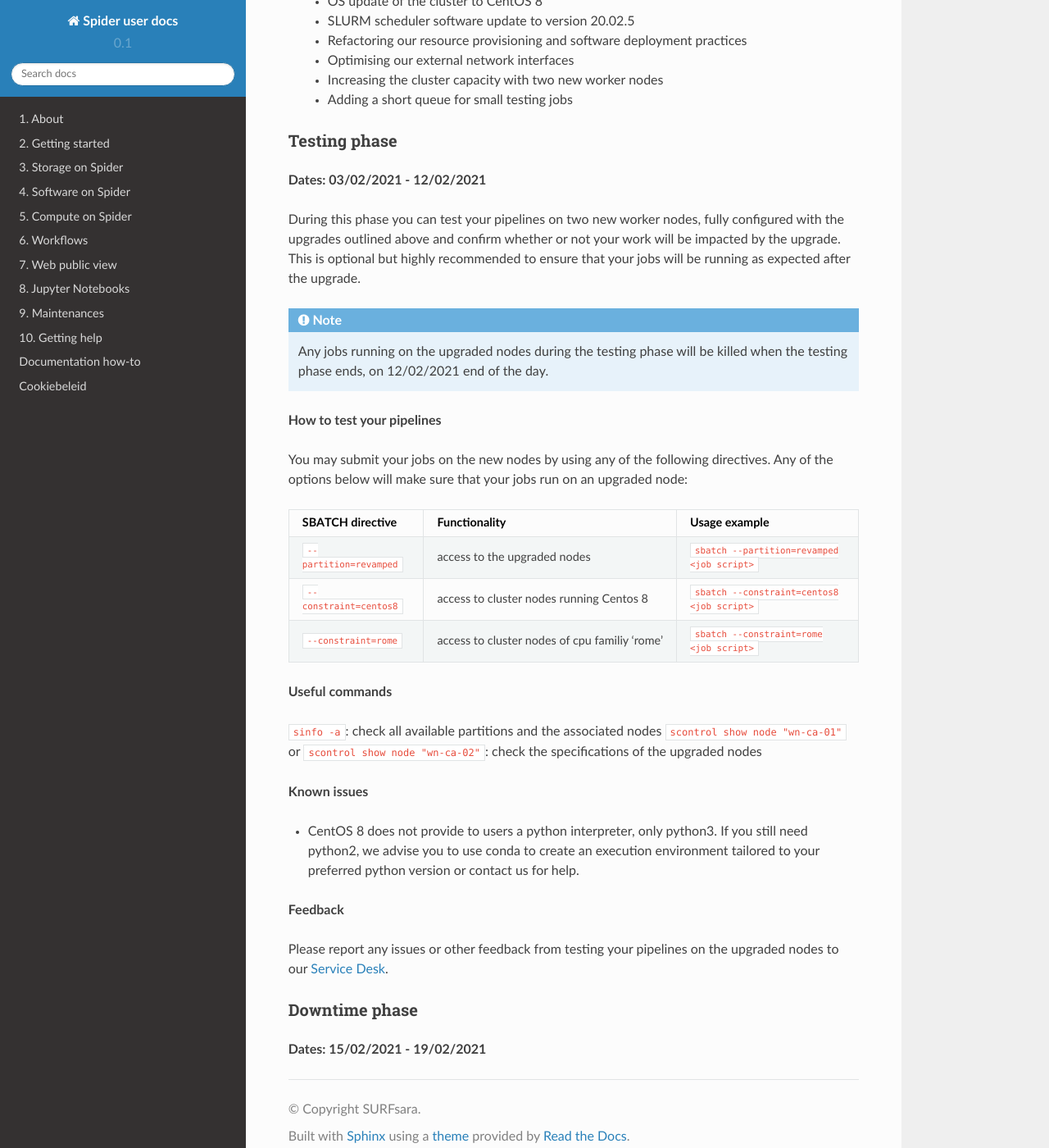
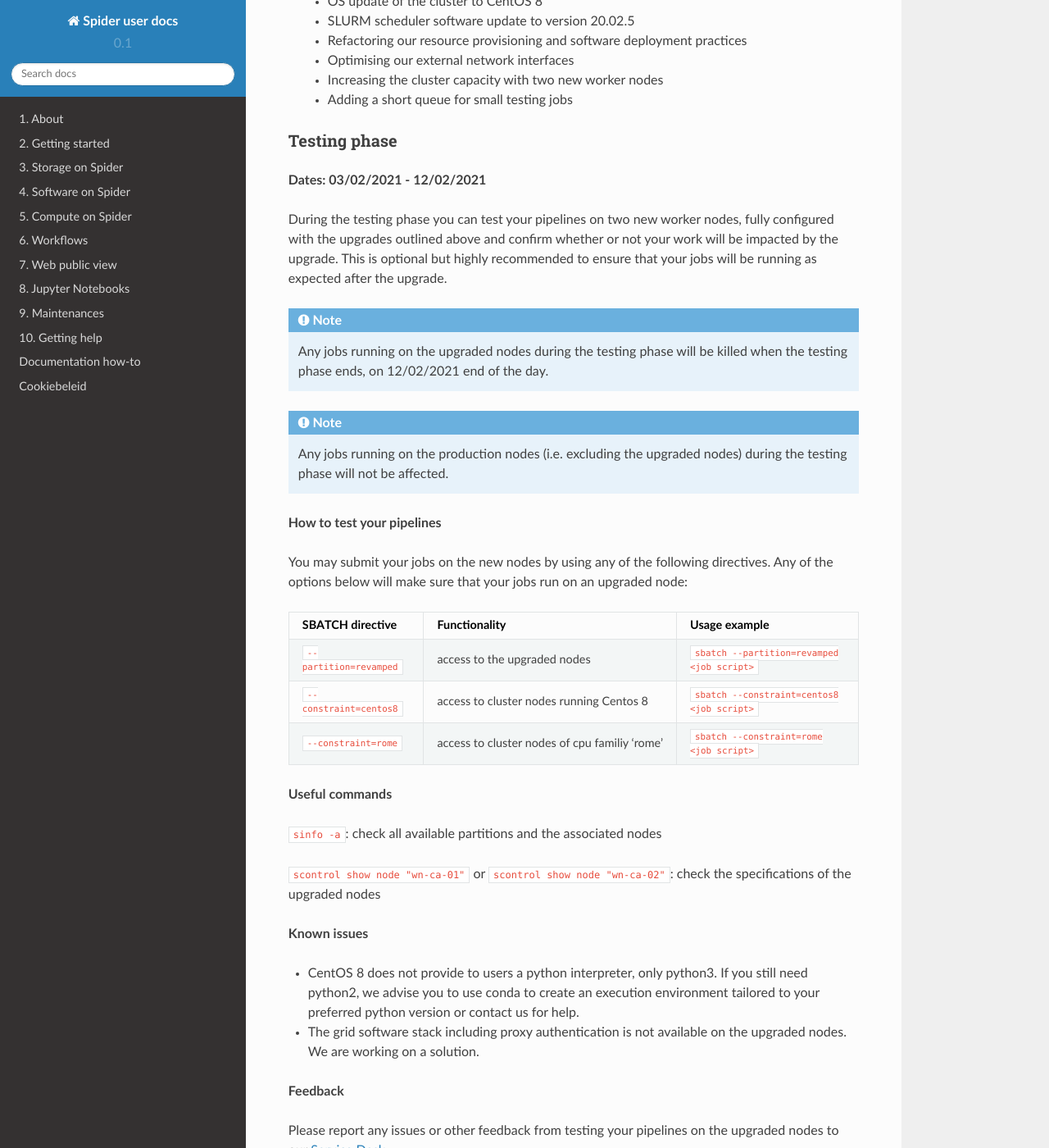
Before and after one commit to sara-nl/spiderdocs, a Sphinx documentation site: the page built from source/Pages/maintenance_instructions.rst, in a window 1280 px wide and 1400 px high, scrolled down 274 px. Shown: the whole window at 82% size. Built offline with Sphinx 7.4.7 and the Read the Docs theme 2.0.0, drawn with Linux system fonts in a browser that asks for light colours; some of the changed text lies outside the part shown.

Commit message:
Update maintenance_instructions.rst

```diff
--- a/source/Pages/maintenance_instructions.rst
+++ b/source/Pages/maintenance_instructions.rst
@@ -25,11 +25,15 @@
 
 **Dates: 03/02/2021 - 12/02/2021**
 
-During this phase you can test your pipelines on two new worker nodes, fully configured with the upgrades outlined above and confirm whether or not your work
+During the testing phase you can test your pipelines on two new worker nodes, fully configured with the upgrades outlined above and confirm whether or not your work
 will be impacted by the upgrade. This is optional but highly recommended to ensure that your jobs will be running as expected after the upgrade.
 
 .. Note::
    Any jobs running on the upgraded nodes during the testing phase will be killed when the testing phase ends, on 12/02/2021 end of the day.
+
+
+.. Note::
+   Any jobs running on the production nodes (i.e. excluding the upgraded nodes) during the testing phase will not be affected.
 
 **How to test your pipelines**
 
@@ -46,11 +50,13 @@
 **Useful commands**
 
 ``sinfo -a``: check all available partitions and the associated nodes
+
 ``scontrol show node "wn-ca-01"`` or ``scontrol show node "wn-ca-02"``: check the specifications of the upgraded nodes
 
 **Known issues**
 
 - CentOS 8 does not provide to users a python interpreter, only python3. If you still need python2, we advise you to use conda to create an execution environment tailored to your preferred python version or contact us for help.
+- The grid software stack including proxy authentication is not available on the upgraded nodes. We are working on a solution.
 
 **Feedback**
 
@@ -62,6 +68,16 @@
 
 **Dates: 15/02/2021 - 19/02/2021**
 
+During the downtime phase the login node will not be reachable and new jobs won't be accepted. Your data on dCache will still be accessible from any other computer/platform outside Spider.
+
+
+.. Note::
+   On 12/02/2021 end of the day, the cluster will stop accepting new jobs. Any running jobs on the production worker nodes will not be affected. Any jobs running on the upgraded nodes or the infinite queue partition will be killed.
+
+
+**Getting in touch**
+
+Please contact our `Service Desk`_ in case of any questions regarding the downtime.
 
 
 .. _`Service Desk`: https://servicedesk.surfsara.nl/jira/plugins/servlet/desk/portal/1
```
